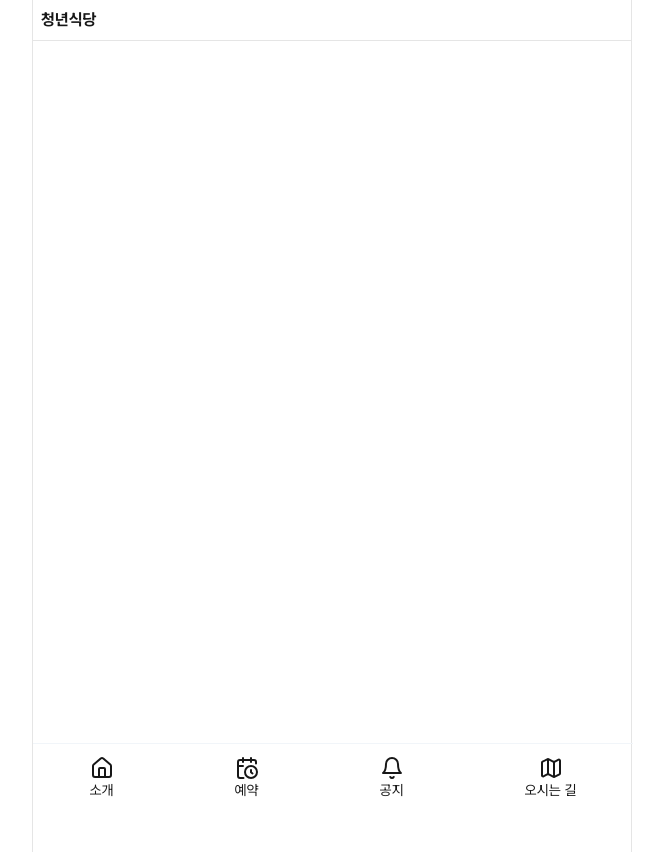
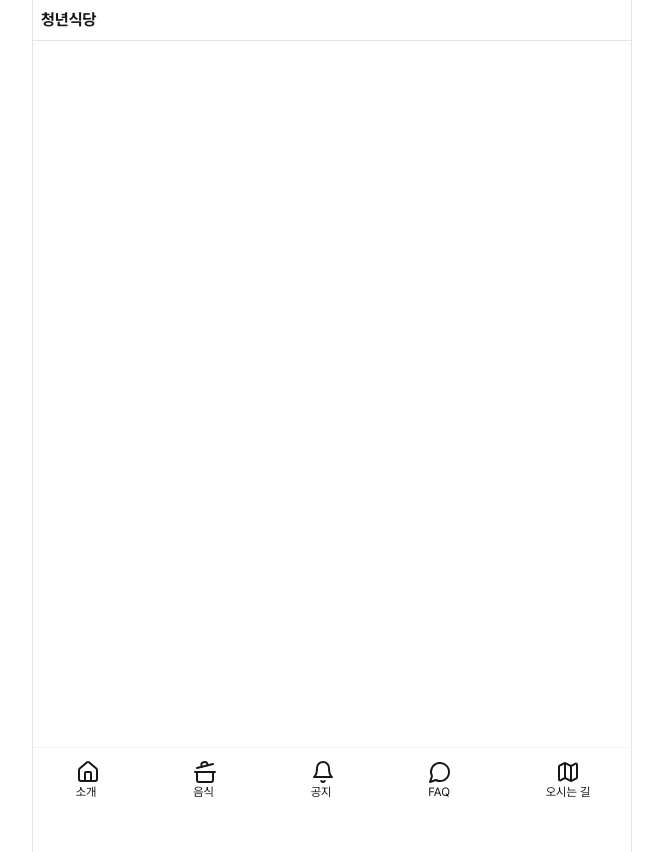
Before and after one commit to Youth-Restaurant/website, a Next.js app: page / in a window 1280 px wide. Shown: the whole page, without its empty margins (308-972 px from the left). Built offline with nearby package versions, Linux system fonts and the light colour scheme.

Commit message:
fix: 하단 네비게이션 바 텍스트 축소

```diff
--- a/app/page.tsx
+++ b/app/page.tsx
@@ -1,4 +1,4 @@
-import { Bell, CalendarClock, House, Map } from "lucide-react";
+import { Bell, CookingPot, House, Map, MessageCircle } from "lucide-react";
 
 export default function Home() {
   return (
@@ -20,7 +20,7 @@ export default function Home() {
           </Swiper> */}
         </main>
         <footer className="fixed bottom-0 border-t-[1px] min-w-[320px] max-w-[600px] w-full border-t-slate-100 pt-3">
-          <ul className="flex gap-2 justify-around text-sm w-full">
+          <ul className="flex gap-2 justify-around text-xs w-full">
             <li className="flex-col gap-2 items-center">
               <div className="flex justify-center">
                 <House />
@@ -29,10 +29,10 @@ export default function Home() {
             </li>
             <li className="flex-col gap-2 items-center">
               <div className="flex justify-center">
-                <CalendarClock />
+                <CookingPot />
               </div>
               <span>
-                예약
+                음식
               </span>
             </li>
             <li className="flex-col gap-2 items-center">
@@ -41,6 +41,14 @@ export default function Home() {
               </div>
               <span>공지</span>
             </li>
+            <li className="flex-col gap-2 items-center">
+              <div className="flex justify-center">
+                <MessageCircle  />
+              </div>
+              <span>
+                FAQ
+                </span>
+              </li>
             <li className="flex-col gap-2 items-center">
               <div className="flex justify-center">
                 <Map />
```
